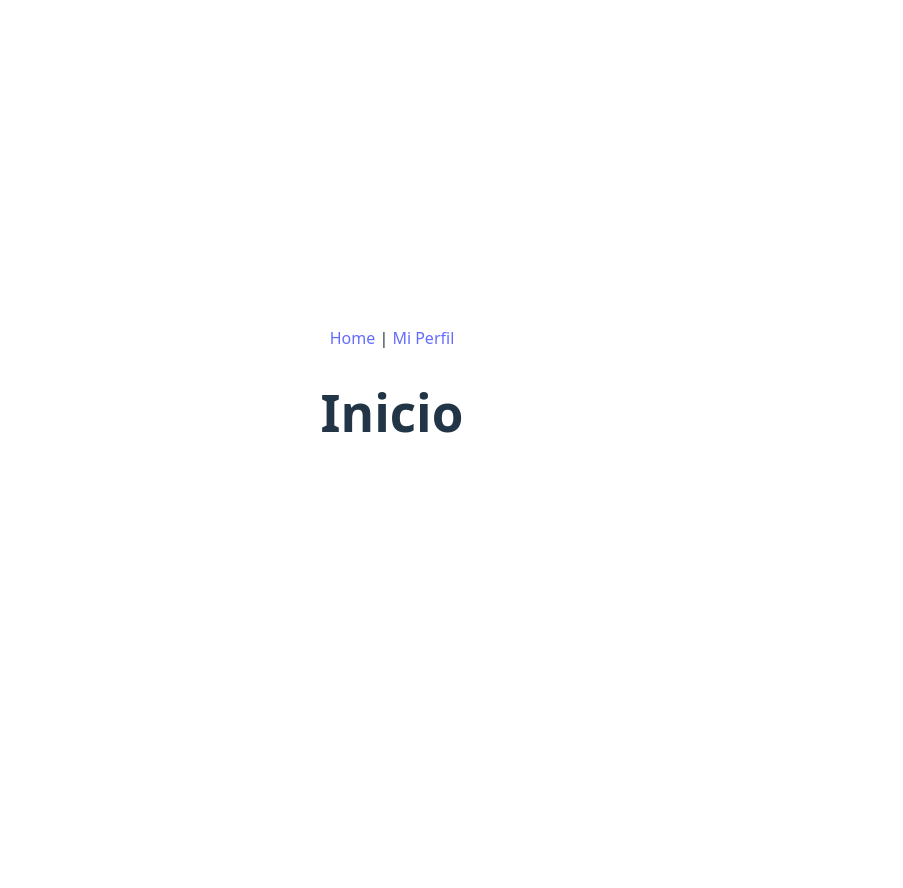
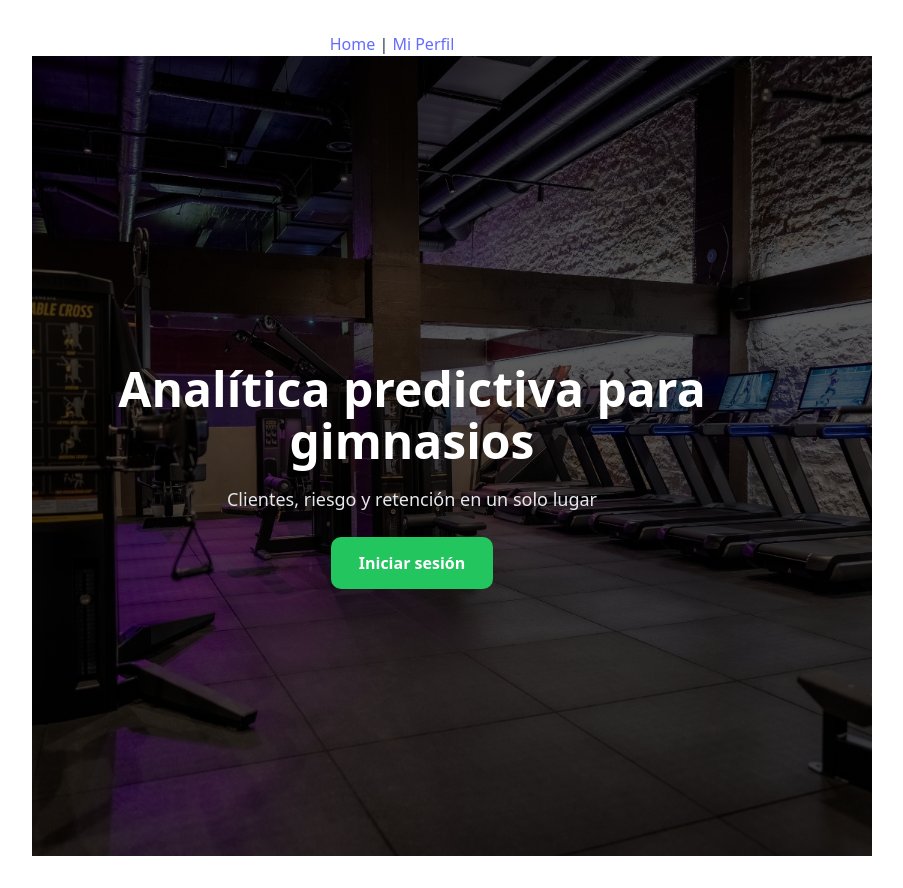
Before and after one commit to sjlvanq/nc-oneiila-e14b, a React app in the folder frontend/: page / in a window 1280 px wide. Shown: the whole page, without its empty margins (248-1151 px from the left). Before the commit the page ends 800 px from the top, so only its background shows below. Built offline with nearby package versions, Linux system fonts and the light colour scheme; the HTML template or start-up script is replaced by a standard one.

Commit message:
feat: add home page content

```diff
--- a/frontend/src/pages/Inicio.jsx
+++ b/frontend/src/pages/Inicio.jsx
@@ -1,7 +1,16 @@
+import { Link } from 'react-router-dom';
+import styles from './Inicio.module.css';
+
 export default function Inicio(){
     return (
         <div>
-            <h1>Inicio</h1>
+            <section className={styles.hero}>
+                <div className={styles.heroContent}>
+                    <h1>Analítica predictiva para gimnasios</h1>
+                    <p>Clientes, riesgo y retención en un solo lugar</p>
+                    <Link to="/login" className={styles.btn}>Iniciar sesión</Link>
+                </div>
+            </section>
         </div>
     )
 }
--- /dev/null
+++ b/frontend/src/pages/Inicio.module.css
@@ -0,0 +1,53 @@
+    .hero {
+        height: 100vh;
+        width: 100%;
+        background:
+        linear-gradient(rgba(0, 0, 0, 0.65), rgba(0, 0, 0, 0.65)),
+        url("../assets/img/gym-bg.jpg");
+        background-size: cover;
+        background-position: center;
+        background-repeat: no-repeat;
+
+        display: flex;
+        align-items: center;
+        padding-left: 80px;
+        padding-right: 40px;
+        color: white;
+    }
+
+    .heroContent {
+        max-width: 600px;
+    }
+
+    .hero h1 {
+        font-size: 48px;
+        margin-bottom: 16px;
+    }
+
+    .hero p {
+        font-size: 18px;
+        margin-bottom: 24px;
+        color: #e5e7eb;
+    }
+
+    .hero .btn {
+        display: inline-block;
+        background: #22c55e;
+        padding: 14px 28px;
+        border-radius: 10px;
+        color: white;
+        font-weight: bold;
+        text-decoration: none;
+    }
+
+    /* RESPONSIVE */
+    @media (max-width: 768px) {
+        .hero {
+            padding-left: 32px;
+            padding-right: 32px;
+        }
+
+        .hero h1 {
+            font-size: 36px;
+        }
+    }
```
Also changed, not shown: frontend/src/assets/img/gym-bg.jpg (added).
